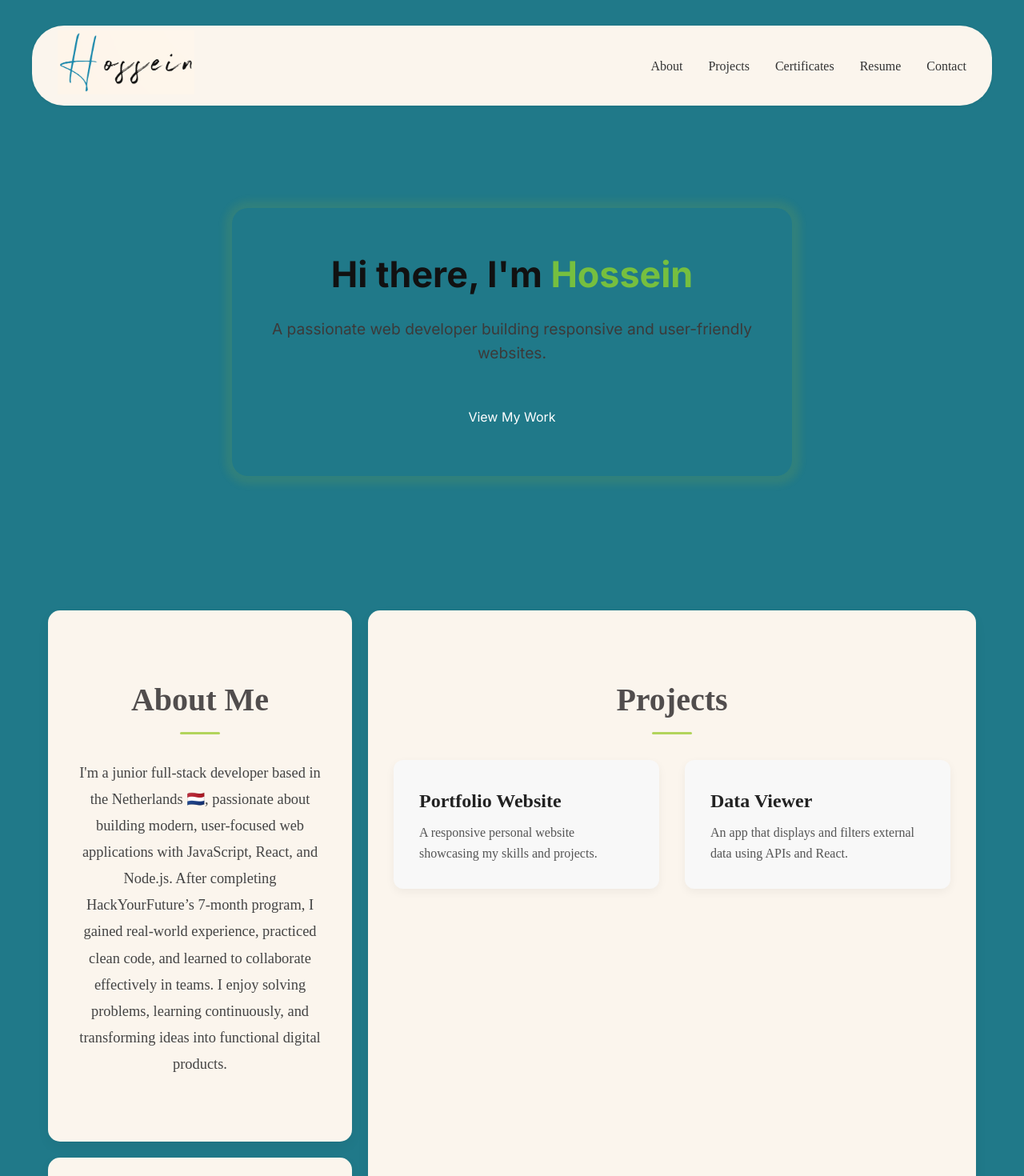
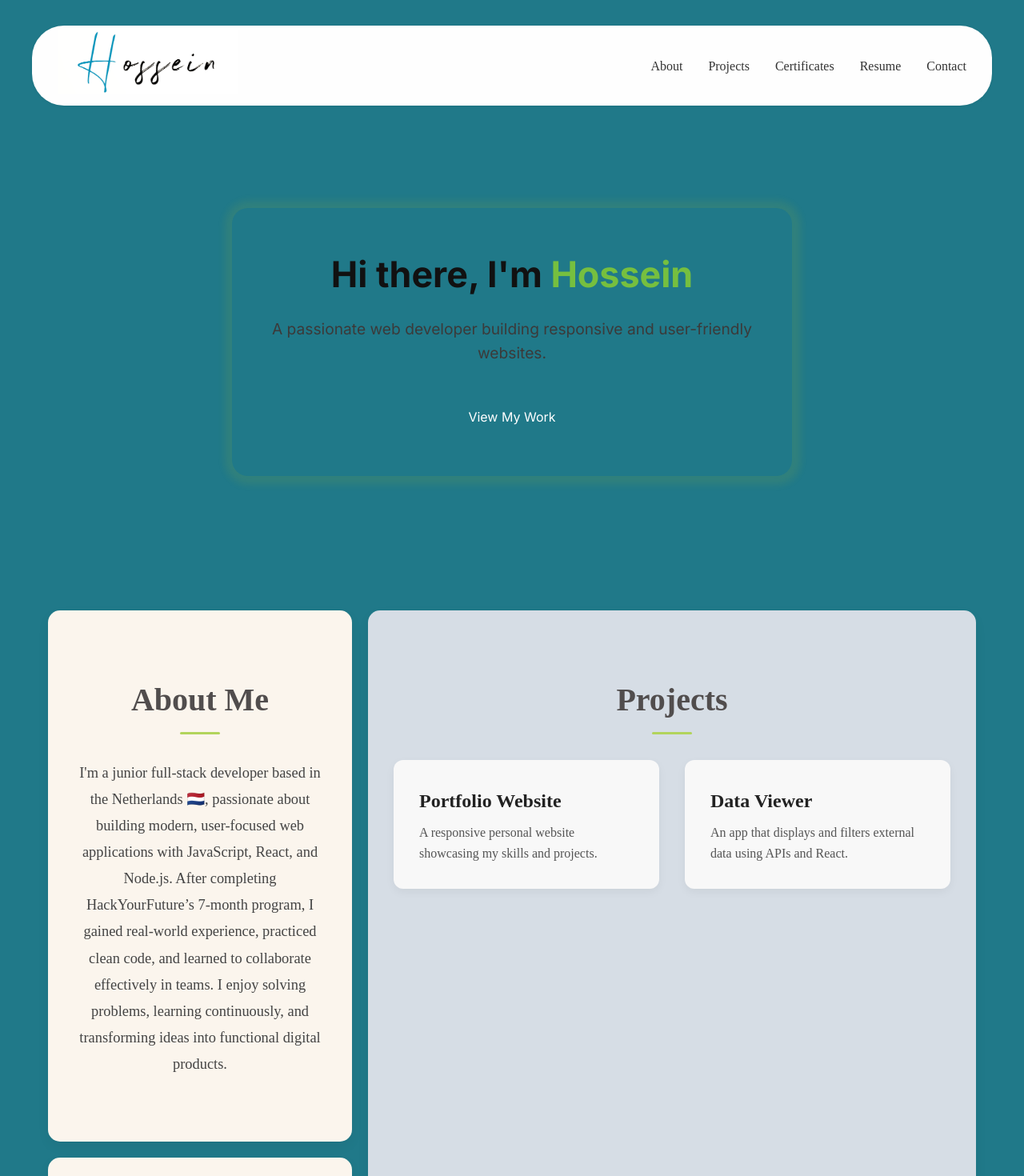
Before and after one commit to Hossein-Kelisa/Hossein-Kelisa-Portfolio, a React (Vite) app: page / in a window 1280 px wide. Shown: the top 1470 px of the page at 80% size. Built offline with nearby package versions, Linux system fonts and the light colour scheme.

Commit message:
update it

```diff
--- a/src/components/Navbar.css
+++ b/src/components/Navbar.css
@@ -3,7 +3,7 @@
   align-items: center;
   justify-content: space-between;
   padding: 1rem 2rem;
-  background-color: #fbf5ed;
+  background-color: #fefefe;
   box-shadow: 0 1px 4px rgba(0, 0, 0, 0.05);
   position: relative;
   z-index: 100;
@@ -18,6 +18,10 @@
   width: auto;
   object-fit: contain;
   background-color: transparent;
+  transition: transform 0.3s ease;
+  cursor: pointer;
+  margin: 0;
+  padding: 0;
 }
 
 .nav-links {
@@ -38,7 +42,7 @@
 }
 
 .nav-links li a:hover {
-  color: #4c8394;
+  color: #417e91;
   text-decoration: underline;
 }
 
@@ -51,7 +55,7 @@
   color: #333;
 }
 .mobile-menu-icon:hover {
-  color: #4c8394;
+  color: #417e91;
   transform: scale(1.05);
 }
 
@@ -71,7 +75,7 @@
     display: none;
     flex-direction: column;
     width: 100%;
-    background-color: #fbf5ed;
+    background-color: #fefefe;
     position: absolute;
     top: 100%;
     left: 0;
--- a/src/components/Projects.css
+++ b/src/components/Projects.css
@@ -1,6 +1,6 @@
 .project-section {
   padding: 5rem 2rem;
-  background-color: #fbf5ed;
+  background-color: #d6dde5;
   border-radius: 15px;
   text-align: center;
   max-width: 1000px;
```
Also changed, not shown: public/logo.png, public/logo2.png (added).
